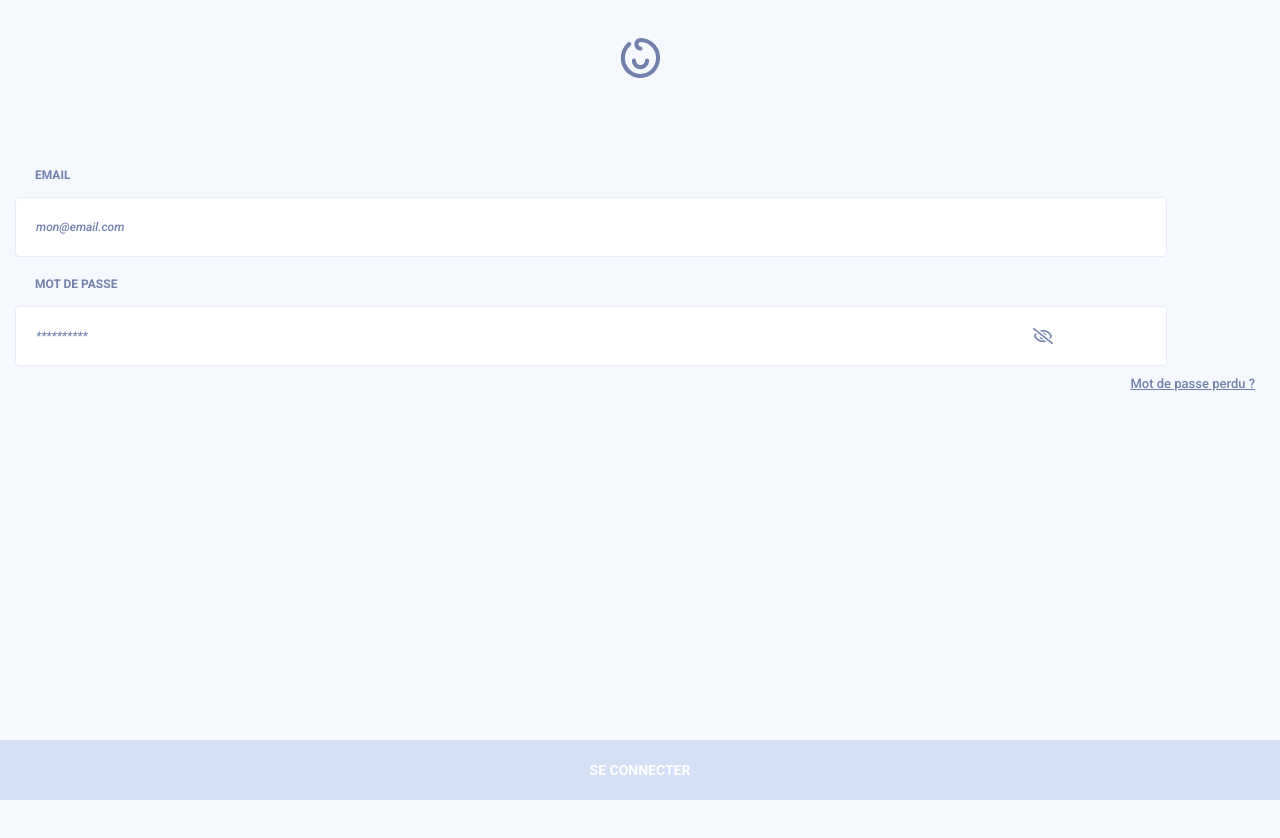
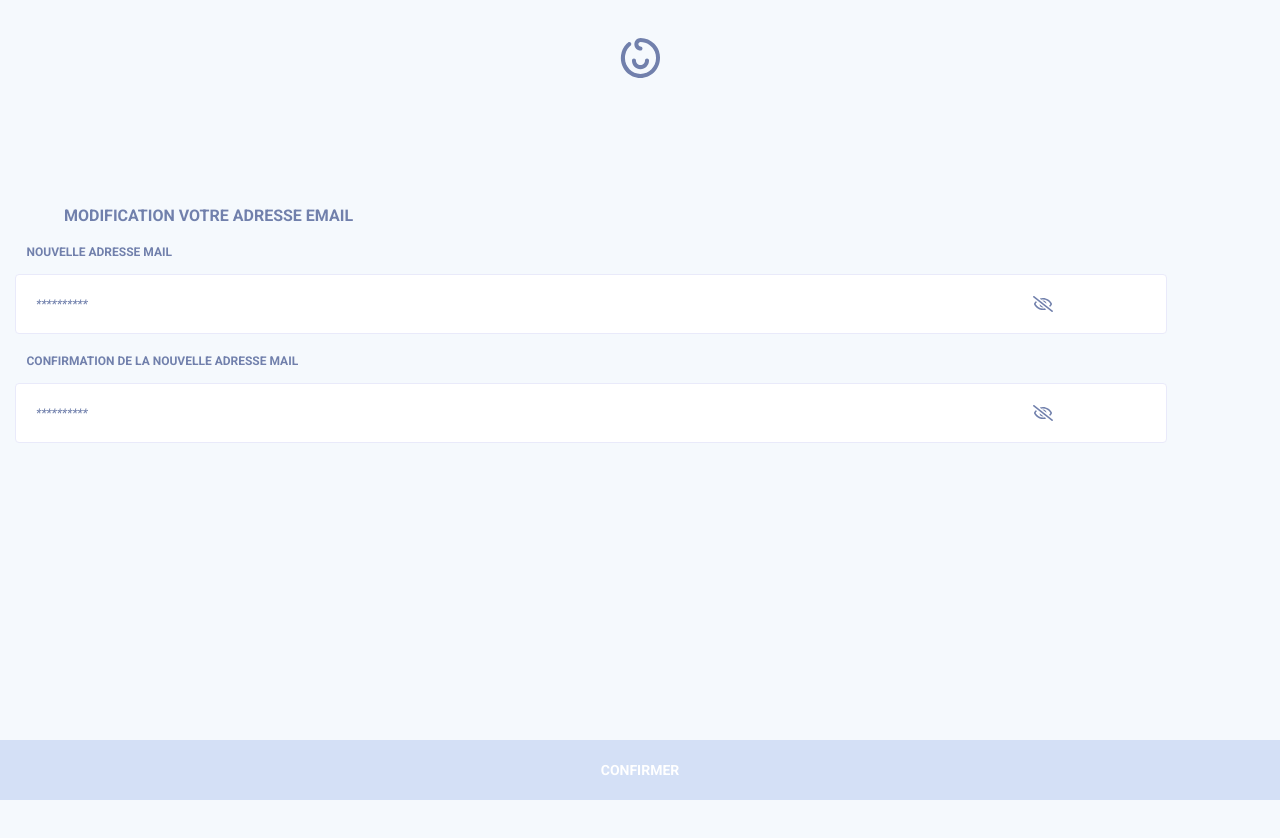
Before and after one commit to Refsone/TinyHappy-Project-3, a React (Create React App) app: page /settings/modify/email in a window 1280 px wide. Shown: the top 838 px of the page. After the commit the page ends 800 px from the top, so only its background shows below. Built offline with nearby package versions, Linux system fonts and the light colour scheme.

Commit message:
connecting slides in menu

```diff
--- a/src/components/menu/DisplaySettings.css
+++ b/src/components/menu/DisplaySettings.css
@@ -5,7 +5,6 @@
     width: 100%;
     height: auto;
     padding-left: 5%;
-
 }
 
 .settings-pseudoinput{
--- a/src/components/menu/DisplaySettings.js
+++ b/src/components/menu/DisplaySettings.js
@@ -14,8 +14,8 @@ const DisplaySettings = (props) => {
         <h2 className='settings-soutitle bold-12px-grey'>Application</h2>
         <p className='settings-pseudoinput medium-12px-lightgrey'>Afficher les âges des membres</p>
         <h2 className='settings-soutitle bold-12px-grey'>Sécurité</h2>
-        <Link to='/settings/modify/email' className='settings-pseudoinput medium-12px-lightgrey'>Modifier votre mot de passe</Link>
-        <Link to='/settings/modify/password' className='settings-pseudoinput medium-12px-lightgrey'>Modifier votre adresse mail</Link>
+        <Link to='/settings/modify/password' className='settings-pseudoinput medium-12px-lightgrey'>Modifier votre mot de passe</Link>
+        <Link to='/settings/modify/email' className='settings-pseudoinput medium-12px-lightgrey'>Modifier votre adresse mail</Link>
       </div>
     </>
   )
--- a/src/components/menu/Email.js
+++ b/src/components/menu/Email.js
@@ -3,27 +3,26 @@ import useForm from './../onboarding/useForm'
 import validationLogIn from './../onboarding/validateLogin'
 
 import './../onboarding/Connexion.css'
+import './Password.css'
 
 const Email = () => {
   const { handleChange, handleSubmit, values, errors } = useForm(submit, validationLogIn)
   function submit () {
     console.log('sent succesfully')
   }
-
   return (
-    <div className='connexion-background'>
+    <div className='settings-container-pwdmail'>
+      <h1 className='settings-pwmail-title bold-16px-grey'>modification votre adresse email</h1>
       <form onSubmit={handleSubmit} className='general-form-connexion' noValidate>
-        <label htmlFor='user_mail' name='user_mail' className='label-connexion'>email</label>
-        <input name='user_mail' type='email' id='user_mail' className={`${errors.user_mail ? 'input-connexion-error' : 'input-connexion plholder bold-12px-grey'}`} placeholder='mon@email.com' value={values.email} onChange={handleChange} />
-
+        <label htmlFor='user_mail' name='user_mail' className='label-settings bold-12px-grey'>Nouvelle adresse mail</label>
+        <input name='user_mail' type='email' id='user_mail' value={values.email} onChange={handleChange} className={`${errors.user_mail ? 'input-pws-error' : 'input-psw-default mdp-open plholder bold-12px-grey'}`} placeholder='**********' />
         {errors.user_mail && <p className='msg-error'>{errors.user_mail}</p>}
 
-        <label htmlFor='user_password' className='label-connexion'>mot de passe</label>
-        <input name='user_password' type='password' id='user_password' value={values.password} onChange={handleChange} className={`${errors.user_password ? 'input-pws-error' : 'input-psw-default mdp-open plholder bold-12px-grey'}`} placeholder='**********' />
-        {errors.user_password && <p className='msg-error'>{errors.user_password}</p>}
+        <label htmlFor='user_mail' className='label-settings bold-12px-grey'>confirmation de la nouvelle adresse mail</label>
+        <input name='user_mail' type='email' id='user_mail' value={values.email} onChange={handleChange} className={`${errors.user_mail ? 'input-pws-error' : 'input-psw-default mdp-open plholder bold-12px-grey'}`} placeholder='**********' />
+        {errors.user_mail && <p className='msg-error'>{errors.user_mail}</p>}
 
-        <p className='connexion-lien'><a href='/'>Mot de passe perdu ?</a></p>
-        {errors && values.user_mail === '' && values.user_password === '' ? <button type='submit' className='connexion-btn-inactif'>se connecter</button> : <button type='submit' className='connexion-btn-actif'>se connecter</button>}
+        {errors && values.user_mail === '' ? <button type='submit' className='connexion-btn-inactif'>confirmer</button> : <button type='submit' className='connexion-btn-actif'>confirmer</button>}
       </form>
     </div>
   )
--- a/src/components/menu/ModifySettings.js
+++ b/src/components/menu/ModifySettings.js
@@ -11,8 +11,8 @@ const ModifySettings = (props) => {
   return (
     <>
       <Logo location={path} />
-      <div className='create'>
-        {path === '../menu/ModifySettings' ? <Email /> : <Password />}
+      <div>
+        {path === '../menu/ModifySettings' ? <Password /> : <Email />}
       </div>
     </>
   )
--- /dev/null
+++ b/src/components/menu/Password.css
@@ -0,0 +1,17 @@
+.settings-container-pwdmail{
+    display: flex;
+    flex-direction: column;
+    align-items: flex-start;
+    width: 100%;
+    height: auto;
+}
+.settings-pwmail-title{
+    text-transform: uppercase;
+    padding-left: 5%;
+    margin-top: 10%;
+}
+
+.label-settings{
+    text-transform: uppercase;
+    margin-left: 1%;
+}
--- a/src/components/menu/Password.js
+++ b/src/components/menu/Password.js
@@ -3,27 +3,26 @@ import useForm from './../onboarding/useForm'
 import validationLogIn from './../onboarding/validateLogin'
 
 import './../onboarding/Connexion.css'
+import './Password.css'
 
 const Password = () => {
   const { handleChange, handleSubmit, values, errors } = useForm(submit, validationLogIn)
   function submit () {
     console.log('sent succesfully')
   }
-
   return (
-    <div className='connexion-background'>
+    <div className='settings-container-pwdmail'>
+      <h1 className='settings-pwmail-title bold-16px-grey'>modification du mot de passe</h1>
       <form onSubmit={handleSubmit} className='general-form-connexion' noValidate>
-        <label htmlFor='user_mail' name='user_mail' className='label-connexion'>email</label>
-        <input name='user_mail' type='email' id='user_mail' className={`${errors.user_mail ? 'input-connexion-error' : 'input-connexion plholder bold-12px-grey'}`} placeholder='mon@email.com' value={values.email} onChange={handleChange} />
-
-        {errors.user_mail && <p className='msg-error'>{errors.user_mail}</p>}
-
-        <label htmlFor='user_password' className='label-connexion'>mot de passe</label>
+        <label htmlFor='user_password' name='user_password' className='label-settings bold-12px-grey'>Nouveau mot de passe</label>
         <input name='user_password' type='password' id='user_password' value={values.password} onChange={handleChange} className={`${errors.user_password ? 'input-pws-error' : 'input-psw-default mdp-open plholder bold-12px-grey'}`} placeholder='**********' />
         {errors.user_password && <p className='msg-error'>{errors.user_password}</p>}
 
-        <p className='connexion-lien'><a href='/'>Mot de passe perdu ?</a></p>
-        {errors && values.user_mail === '' && values.user_password === '' ? <button type='submit' className='connexion-btn-inactif'>se connecter</button> : <button type='submit' className='connexion-btn-actif'>se connecter</button>}
+        <label htmlFor='user_password' className='label-settings bold-12px-grey'>confirmation du nouveau de passe</label>
+        <input name='user_password' type='password' id='user_password' value={values.password} onChange={handleChange} className={`${errors.user_password ? 'input-pws-error' : 'input-psw-default mdp-open plholder bold-12px-grey'}`} placeholder='**********' />
+        {errors.user_password && <p className='msg-error'>{errors.user_password}</p>}
+
+        {errors && values.user_password === '' ? <button type='submit' className='connexion-btn-inactif'>confirmer</button> : <button type='submit' className='connexion-btn-actif'>confirmer</button>}
       </form>
     </div>
   )
```
